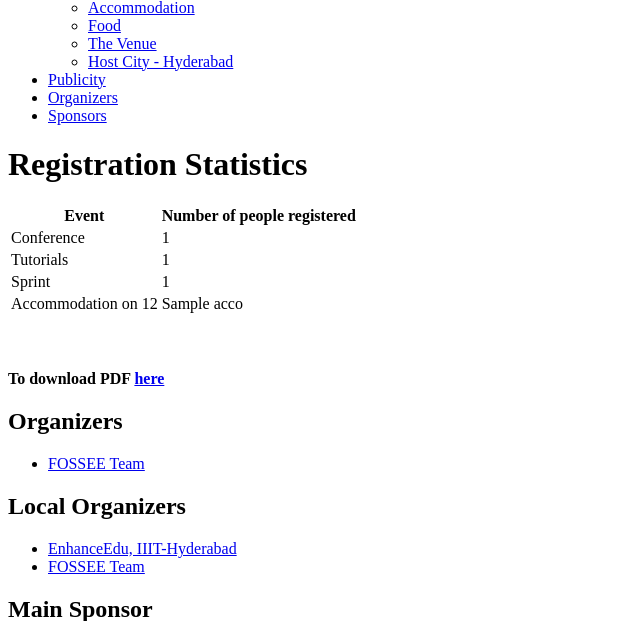
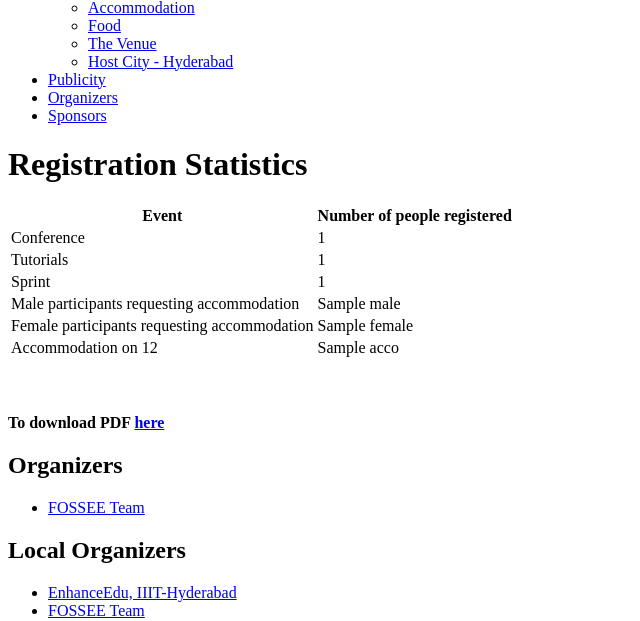
Before and after one commit to FOSSEE/scipycon, a Django app: template project/templates/registration/regstats.html in a window 1280 px wide. Shown: the part 532-1153 px from the top of the page, without its empty margins (0-640 px from the left). Run offline with Django 3.2, Linux system fonts and the light colour scheme; the template is opened without the code that fills it: most values are stand-ins (such as "Sample title", 1, 10 or a date in 2020).

Commit message:
Number of male and female participants requesting accommodation.

```diff
--- a/project/scipycon/registration/views.py
+++ b/project/scipycon/registration/views.py
@@ -325,6 +325,8 @@ def regstats(request, scope,
     sprint_num = reg_q.filter(sprint=True).count()
 
     acco_q = Accommodation.objects.all()
+    male = acco_q.filter(sex='Male').count()
+    female = acco_q.filter(sex='Female').count()
     acco_days = []
     acco_days.append(acco_q.filter(accommodation_on_1st=True).count())
     acco_days.append(acco_q.filter(accommodation_on_2nd=True).count())
@@ -339,6 +341,8 @@ def regstats(request, scope,
          'tut_num': tut_num,
          'sprint_num': sprint_num,
          'acco_days': acco_days,
+         'male': male,
+         'female':female,
          }))
 
 @login_required
--- a/project/templates/registration/regstats.html
+++ b/project/templates/registration/regstats.html
@@ -22,6 +22,14 @@
  <td>Sprint</td>
  <td>{{ sprint_num }}</td>
 </tr>
+<tr>
+ <td>Male participants requesting accommodation</td>
+ <td>{{ male }}</td>
+</tr>
+<tr>
+ <td>Female participants requesting accommodation</td>
+ <td>{{ female }}</td>
+</tr>
 {% for acco in acco_days %}
   <tr>
    <td>Accommodation on {{ forloop.counter|add:"11" }}</td>
```
